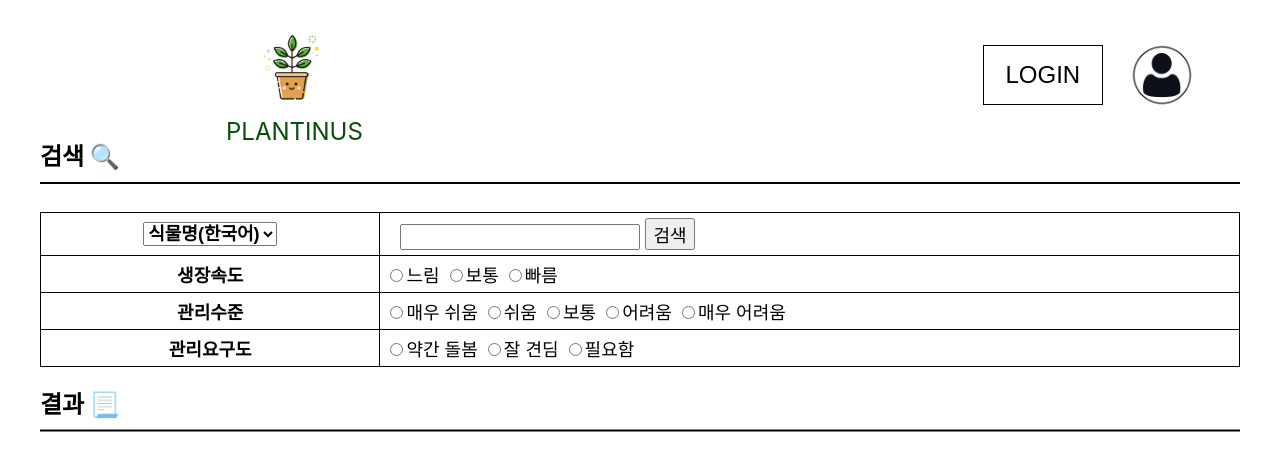
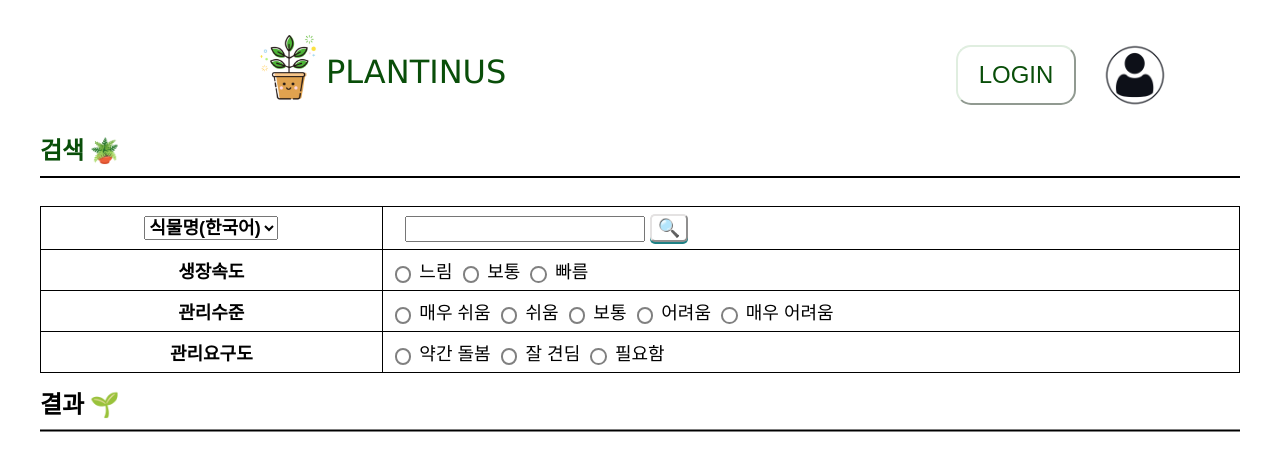
Before and after one commit to Yujin-nKim/2022-Software-Engineering-FR, a React (Create React App) app in the folder plantweb/: page / in a window 1280 px wide. Shown: the top 470 px of the page. Built offline with nearby package versions, Linux system fonts and the light colour scheme; the HTML template or start-up script is replaced by a standard one.

Commit message:
modify css files (#22) / resolve conflicts
* [MODIFY] modify Api connections

* [COMPLETE] complete css in component/header

* fix main search box css

* research add img

* [feat] CSS

```diff
--- a/plantweb/src/component/header.css
+++ b/plantweb/src/component/header.css
@@ -6,25 +6,40 @@
 }
 .logo_div{
     margin-left: 15%;
-    /* width: 100px; */
+
+    width: 110px;
     text-align: center;
     float: left;
 }
+.logo_div:hover{
+    transform: translateY(-5px);
+}
+
 .logoImg_div{
     height: 100%;
-
+    width: 120%;
+    margin-left: 15px;
+    display: flex;
 }
 .logoImg_header{
-    display: inline-block;
+
     height: 100%;
     width: 100px;
 }
 
+
+.logoText_div{
+    position: relative;
+    top: -60px;
+    left: 100px;
+    text-align: center;
+
+}
+
 .logoText{
-    font-size: x-large;
+    font-size: xx-large;
     color: rgb(9, 78, 9);
-    /* float: left; */
-
+    font-family: Verdana, Geneva, Tahoma, sans-serif;
 }
 
 #space_div{
@@ -43,17 +58,19 @@
 }
 #btn_moveToLogin{
     background-color: white;
-    border: 1px black solid;
+    color: rgb(9, 78, 9);
     height: 60px;
     width: 120px;
     font-size: x-large;
     margin-right: 10px;
+    border-radius: 15px;
+    text-align: center;
+    border-color: rgb(224, 238, 224);
 }
 #btn_moveToLogin:hover{
-    font-weight: bold;
-    height: 65px;
-    width: 105px;
-    background-color: lightgray;
+    box-shadow: 0 0 20px rgb(224, 238, 224);
+    transform: translateY(-5px);
+
 }
 #myPage_div{
     width: 8%;
@@ -70,6 +87,5 @@
     display: inline-block;
 }
 .userIconImg:hover{
-    width: 75px;
-    height: 75px;
+    transform: translateY(-5px);
 }
--- a/plantweb/src/component/searchResult.css
+++ b/plantweb/src/component/searchResult.css
@@ -1,5 +1,5 @@
 table, td, th{
-    border: 1px solid black;
+    border: 1px solid rgb(0, 75, 16);
     border-collapse: collapse;
 }
 
@@ -7,16 +7,12 @@ table, td, th{
     width: 1100px;
     height: 200px;
     text-align: center;
-/* }
-
-th{
-    /* width: 200px; */
 }
 
 td{
     width: 900px;
-    font-size: xx-large;
-} */
+    /* font-size: xx-large; */
+}
 
 p{
     font-size:x-large;
--- a/plantweb/src/component/searchResult.js
+++ b/plantweb/src/component/searchResult.js
@@ -16,7 +16,7 @@ export const SearchResult = (props) => {
                 <table id="result_table">
                     <tr onClick={moveTodetailPage}>
                         <td><img src={props.plantImgUrl}></img></td>
-                        <td>{props.plantNameKR} / <i>{props.plantNameEN}</i></td>
+                        <td>🌿{props.plantNameKR} / <i>{props.plantNameEN}</i></td>
                     </tr>
                 </table>
             </li>
--- a/plantweb/src/page/main/main.css
+++ b/plantweb/src/page/main/main.css
@@ -2,8 +2,7 @@ table, td, th{
     border: 1px solid black;
     border-collapse: collapse;
     font-size: large;
-    /* margin: 5px; */
-    padding: 5px;
+    padding: 7px;
 }
 
 
@@ -17,10 +16,12 @@ table, td, th{
 hr{
     width: 1200px;
     border: 0;
-    height: 2px;
-    background: black;
+    height: 1px;
+    border-color: rgb(150, 189, 150);
 }
-
+.search_text{
+    color: rgb(9, 78, 9);
+}
 #search_table{
     width: 1200px;
 }
@@ -40,6 +41,15 @@ hr{
 #search_btn{
     font-size: large;
     margin-left: 5px;
+    box-shadow: 0px 2px 0px 0px #1E8185;
+    background: white;
+    color: rgb(9, 78, 9);
+    border-color: rgb(228, 226, 226);
+    border-radius: 5px;
+}
+#search_btn:hover{
+    box-shadow: 0px 0px 0px 0px #007144;
+
 }
 p{
     font-size:large;
@@ -53,3 +63,26 @@ p{
     top: 50%;
     transform: translate(-50%, -50%);
 }
+[type="radio"] {
+    vertical-align: middle;
+    appearance: none;
+    border: max(2px, 0.1em) solid gray;
+    border-radius: 50%;
+    width: 1.25em;
+    height: 1.25em;
+    transition: border 0.5s ease-in-out;
+  }
+
+  [type="radio"]:checked {
+    border: 0.4em solid green;
+  }
+
+  [type="radio"]:focus-visible {
+    outline-offset: max(2px, 0.1em);
+    outline: max(2px, 0.1em) dotted green;
+  }
+
+  [type="radio"]:hover {
+    box-shadow: 0 0 0 max(4px, 0.2em) lightgray;
+    cursor: pointer;
+  }
--- a/plantweb/src/page/main/main.js
+++ b/plantweb/src/page/main/main.js
@@ -44,7 +44,7 @@ export const Main=()=>{
             </div>
 
             <div id="search_div">
-                <p>검색 🔍</p>
+                <p className="search_text">검색 🪴</p>
                 <hr></hr>
                 <br></br>
                 <table id="search_table">
@@ -58,7 +58,7 @@ export const Main=()=>{
                         <td>
                             <div className="search_div">
                                 <input type="text" name="searchWord" id="searchWordInput" onChange={(e)=>setSearchWord(e.target.value)}></input>
-                                <input type="button" name="search_btn" id="search_btn" value="검색" onClick={handleSearchBtn}></input>
+                                <input type="button" name="search_btn" id="search_btn" value="🔍" onClick={handleSearchBtn}></input>
 
                             </div>
                         </td>
@@ -69,12 +69,18 @@ export const Main=()=>{
                             <strong>생장속도</strong>
                         </th>
                         <td>
+                            <label from="growRate_slow">
                                 <input type="radio" name="growRate" id="growRate_slow" value="407001" onClick={(e)=>setGrowRate(e.target.value)}></input>
-                            <label from="growRate_slow">느림  </label>
+                                <span> 느림 </span>
+                            </label>
+                            <label from="growRate_common">
                                 <input type="radio" name="growRate" id="growRate_common" value="407002" onClick={(e)=>setGrowRate(e.target.value)}></input>
-                            <label from="growRate_common">보통  </label>
+                                <span> 보통 </span>
+                            </label>
+                            <label from="growRate_fast">
                                 <input type="radio" name="growRate" id="growRate_fast" value="407003" onClick={(e)=>setGrowRate(e.target.value)}></input>
-                            <label from="growRate_fast">빠름  </label>
+                                <span> 빠름 </span>
+                            </label>
                         </td>
                     </tr>
 
@@ -83,16 +89,26 @@ export const Main=()=>{
                             <strong>관리수준</strong>
                         </th>
                         <td>
+                            <label from="manageLevel_very_easy">
                                 <input type="radio" name="manageLevel" id="manageLevel_very_easy" value="408001"  onClick={(e)=>setManageLevel(e.target.value)}></input>
-                            <label from="manageLevel_very_easy">매우 쉬움  </label>
+                                <span> 매우 쉬움 </span>
+                            </label>
+                            <label from="manageLevel_easy">
                                 <input type="radio" name="manageLevel" id="manageLevel_easy" value="408004" onClick={(e)=>setManageLevel(e.target.value)}></input>
-                            <label from="manageLevel_easy">쉬움  </label>
+                                <span> 쉬움 </span>
+                            </label>
+                            <label from="manageLevel_common">
                                 <input type="radio" name="manageLevel" id="manageLevel_common" value="408003" onClick={(e)=>setManageLevel(e.target.value)}></input>
-                            <label from="manageLevel_common">보통  </label>
+                                <span> 보통 </span>
+                            </label>
+                            <label from="manageLevel_difficulty">
                                 <input type="radio" name="manageLevel" id="manageLevel_difficulty" value="408005" onClick={(e)=>setManageLevel(e.target.value)}></input>
-                            <label from="manageLevel_difficulty">어려움  </label>
+                                <span> 어려움 </span>
+                            </label>
+                            <label from="manageLevel_very_difficulty">
                                 <input type="radio" name="manageLevel" id="manageLevel_very_difficulty" value="408002" onClick={(e)=>setManageLevel(e.target.value)}></input>
-                            <label from="manageLevel_very_difficulty">매우 어려움  </label>
+                                <span> 매우 어려움 </span>
+                            </label>
                         </td>
                     </tr>
 
@@ -101,12 +117,18 @@ export const Main=()=>{
                             <strong>관리요구도</strong>
                         </th>
                         <td>
+                            <label from="manageDemand_low">
                                 <input type="radio" name="manageDemand" id="manageDemand_low" value="409001" onClick={(e)=>setManageDemand(e.target.value)}></input>
-                            <label from="manageDemand_low">약간 돌봄  </label>
+                                <span> 약간 돌봄 </span>
+                            </label>
+                            <label from="manageDemand_middle">
                                 <input type="radio" name="manageDemand" id="manageDemand_middle" value="409002" onClick={(e)=>setManageDemand(e.target.value)}></input>
-                            <label from="manageDemand_middle">잘 견딤  </label>
+                                <span> 잘 견딤 </span>
+                            </label>
+                            <label from="manageDemand_high">
                                 <input type="radio" name="manageDemand" id="manageDemand_high" value="409003" onClick={(e)=>setManageDemand(e.target.value)}></input>
-                            <label from="manageDemand_high">필요함  </label>
+                                <span> 필요함 </span>
+                            </label>
                         </td>
                     </tr>
                 </table>
--- a/plantweb/src/page/showDetails/showDetails.js
+++ b/plantweb/src/page/showDetails/showDetails.js
@@ -74,17 +74,16 @@ export const ShowDetails=()=>{
                     </div>
 
                     <div>
-
                         <table id="details_table">
                             <tbody>
                                 <tr>
                                     <th><strong>식물 한글명</strong></th>
-                                    <td> {detailData.plantNameKR}</td>
+                                    <td> 🍀{detailData.plantNameKR}</td>
                                 </tr>
 
                                 <tr>
                                     <th> <strong>식물 영어명</strong></th>
-                                    <td>{detailData.plantNameEN} </td>
+                                    <td>☘️ {detailData.plantNameEN} </td>
                                 </tr>
 
                                 <tr>
@@ -99,12 +98,7 @@ export const ShowDetails=()=>{
 
                                 <tr>
                                     <th><strong>꽃</strong></th>
-                                    <td> {detailData.flowerExist}</td>
-                                </tr>
-
-                                <tr>
-                                    <th><strong>식물명</strong></th>
-                                    <td> {detailData.plantName}</td>
+                                    <td>  🌸 {detailData.flowerExist}</td>
                                 </tr>
 
                                 <tr>
@@ -119,7 +113,7 @@ export const ShowDetails=()=>{
 
                                 <tr>
                                     <th><strong>광</strong></th>
-                                    <td> {detailData.lightAmount}</td>
+                                    <td> 🌟 {detailData.lightAmount}</td>
                                 </tr>
 
                                 <tr>
--- a/plantweb/src/page/showSearchList/showSearchList.css
+++ b/plantweb/src/page/showSearchList/showSearchList.css
@@ -4,9 +4,7 @@
 
 ul{
     position: absolute;
-    /* top: %; */
     left: 0%;
-    /* transform: translate(-50%, -0%); */
 
 }
 
--- a/plantweb/src/page/showSearchList/showSearchList.js
+++ b/plantweb/src/page/showSearchList/showSearchList.js
@@ -8,7 +8,7 @@ export const ShowSearchList=(prop)=>{
     return (
         <div>
             <div id="result_div">
-                <p>결과 📃</p>
+                <p>결과 🌱 </p>
                 <hr></hr>
 
             </div>
```
Lines whose indentation alone changed are shown as unchanged.
